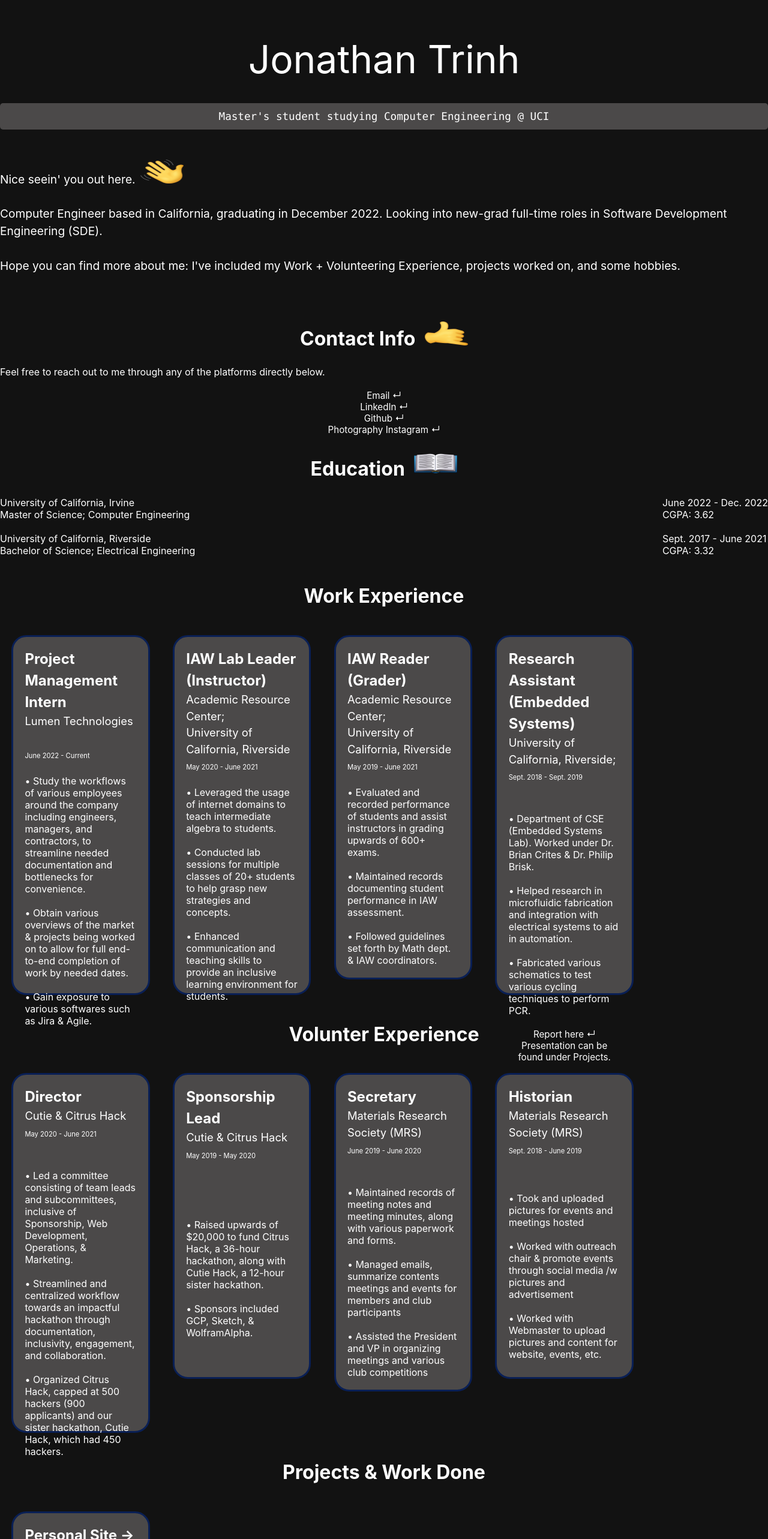
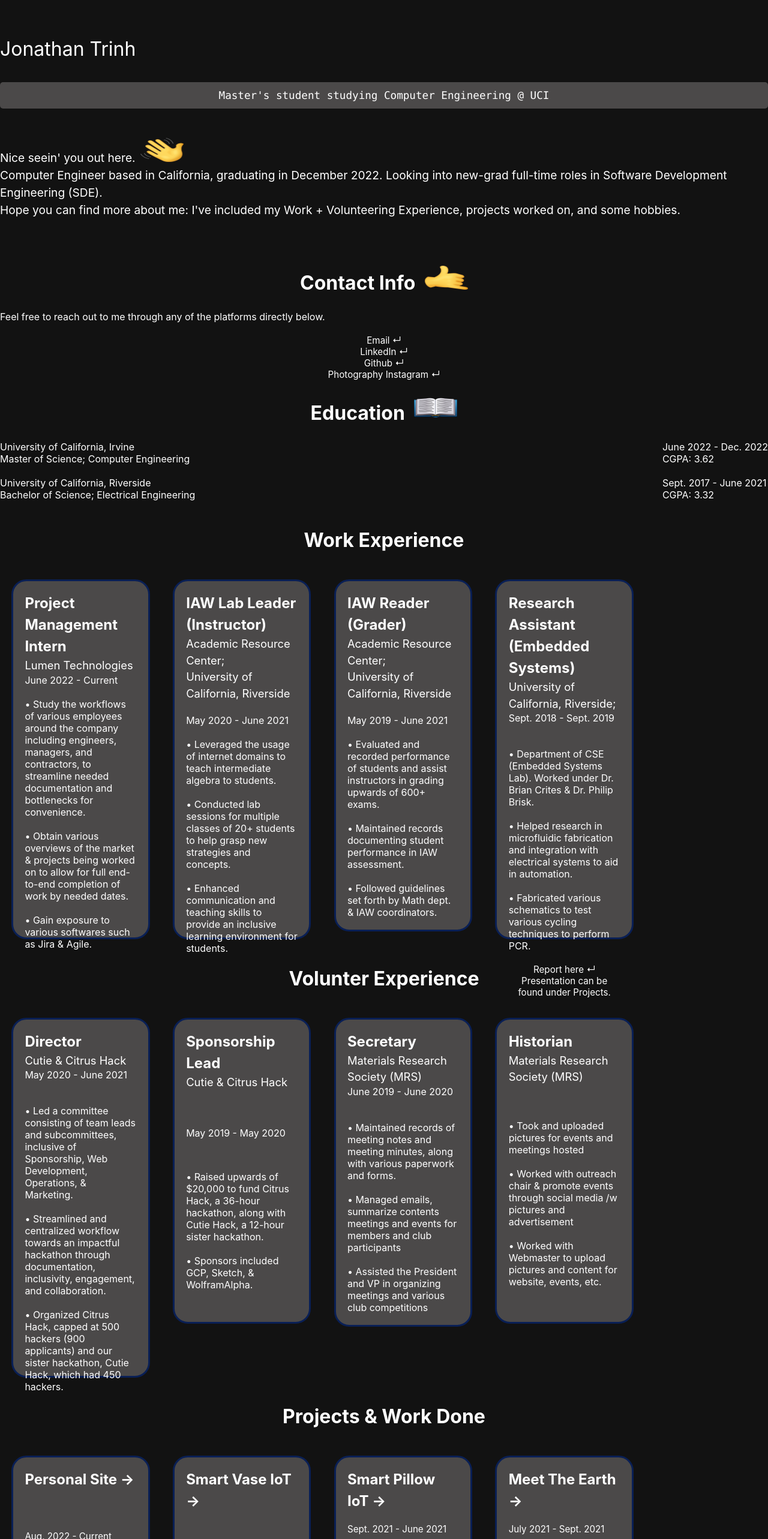
Before and after one commit to jjtrinh99/Website, a Next.js app: page / in a window 1280 px wide. Shown: the top 2566 px of the page at 60% size. Built offline with nearby package versions, Linux system fonts and the light colour scheme.

Commit message:
Updated fixes

```diff
--- a/pages/index.js
+++ b/pages/index.js
@@ -14,20 +14,20 @@ export default function Home() {
       </Head>
 
       <main className={styles.main}>
-        <overallh className={styles.title}>
-           <overallh>Jonathan Trinh</overallh>
-        </overallh>
+        <div className={styles.title}>
+           <div className="overallh">Jonathan Trinh</div>
+        </div>
 
 
-           <br /><p className={styles.code}><div>Master&#39;s student studying Computer Engineering &#64; UCI </div>
+           <br /><p className={styles.code}>Master&#39;s student studying Computer Engineering &#64; UCI
       </p>
 
-       <p className={styles.description}><div>Nice seein&#39; you out here&#46;<span className={styles.logo}>
-            <Image src="/waving-hand.png" width={72} height={40} alt="emoji"/> </span></div>
-            <br /> <div>Computer Engineer based in California&#44; graduating in December 2022&#46;
-          Looking into new-grad full-time roles in Software Development Engineering &#40;SDE&#41;&#46;</div>
+       <p className={styles.description}>Nice seein&#39; you out here&#46;<span className={styles.logo}>
+            <Image src="/waving-hand.png" width={72} height={40} alt="emoji"/> </span>
+            <br />Computer Engineer based in California&#44; graduating in December 2022&#46;
+          Looking into new-grad full-time roles in Software Development Engineering &#40;SDE&#41;&#46;
 
-        <br /><div>Hope you can find more about me&#58; I&#39;ve included my Work + Volunteering Experience&#44; projects worked on&#44; and some hobbies&#46;</div>
+        <br />Hope you can find more about me&#58; I&#39;ve included my Work + Volunteering Experience&#44; projects worked on&#44; and some hobbies&#46;
       </p>
 
        <br /><h2>Contact Info <span className={styles.logo}>
@@ -65,7 +65,8 @@ export default function Home() {
           <div>
 
             <div  className={styles.card}>
-              <p><title>Project Management Intern</title><div>Lumen Technologies </div><br /> <date>June 2022 - Current</date></p>
+              <p><title>Project Management Intern</title>Lumen Technologies<br /></p>
+              <div className="date">June 2022 - Current</div>
               <br />
               &#8226;  Study the workflows of various employees around the company including engineers&#44; managers&#44; and contractors&#44; to streamline needed documentation and bottlenecks for convenience&#46;
               <br /><br />&#8226;  Obtain various overviews of the market &amp; projects being worked on to allow for full end-to-end completion of work by needed dates&#46;
@@ -74,8 +75,8 @@ export default function Home() {
 
             <div  className={styles.card}>
               <p><title>IAW Lab Leader &#40;Instructor&#41;</title>
-                <br /><div>Academic Resource Center; <br /> University of California&#44; Riverside
-                <date><br />May 2020 - June 2021</date></div></p>
+                <br />Academic Resource Center; <br /> University of California&#44; Riverside</p>
+                <div className="date"><br />May 2020 - June 2021</div>
                 <br />
                 &#8226;  Leveraged the usage of internet domains to teach intermediate algebra to students&#46;
                 <br /><br />&#8226;  Conducted lab sessions for multiple classes of 20+ students to help grasp new strategies and concepts&#46;
@@ -83,7 +84,8 @@ export default function Home() {
             </div>
 
             <div  className={styles.card}>
-              <p><title>IAW Reader &#40;Grader&#41;</title><br /><div>Academic Resource Center; <br /> University of California&#44; Riverside<date><br />May 2019 - June 2021</date></div></p>
+              <p><title>IAW Reader &#40;Grader&#41;</title><br />Academic Resource Center; <br /> University of California&#44; Riverside</p>
+              <div className="date"><br />May 2019 - June 2021</div>
 
               <br />
               &#8226;  Evaluated and recorded performance of students and assist instructors in grading upwards of 600+ exams&#46;
@@ -93,7 +95,8 @@ export default function Home() {
             </div>
 
             <div  className={styles.card}>
-              <p><title>Research Assistant &#40;Embedded Systems&#41;</title><div> University of California&#44; Riverside; <br /><date>Sept&#46; 2018 - Sept&#46; 2019</date></div><br /></p>
+              <p><title>Research Assistant &#40;Embedded Systems&#41;</title> University of California&#44; Riverside; <br /></p>
+              <div className="date">Sept&#46; 2018 - Sept&#46; 2019</div><br />
 
               <br />&#8226;  Department of CSE &#40;Embedded Systems Lab&#41;&#46; Worked under Dr&#46; Brian Crites &amp; Dr&#46; Philip Brisk&#46;
               <br /><br />&#8226;  Helped research in microfluidic fabrication and integration with electrical systems to aid in automation&#46;
@@ -113,7 +116,8 @@ export default function Home() {
               <div>
 
                 <div  className={styles.card}>
-                  <p><title>Director</title><br /><div> Cutie &amp; Citrus Hack <br /><date>May 2020 - June 2021</date></div><br /></p>
+                  <p><title>Director</title><br /> Cutie &amp; Citrus Hack <br /></p>
+                  <div className="date">May 2020 - June 2021</div><br />
                   <br />
                   &#8226; Led a committee consisting of team leads and subcommittees&#44; inclusive of Sponsorship&#44; Web Development&#44; Operations&#44; &amp; Marketing&#46;
                   <br /><br />&#8226; Streamlined and centralized workflow towards an impactful hackathon through documentation&#44; inclusivity&#44; engagement&#44; and collaboration&#46;
@@ -121,14 +125,16 @@ export default function Home() {
                 </div>
 
                 <div  className={styles.card}>
-                  <p><title>Sponsorship Lead</title><br /><div> Cutie &amp; Citrus Hack <br /><date>May 2019 - May 2020</date></div><br /></p>
+                  <p><title>Sponsorship Lead</title><br /> Cutie &amp; Citrus Hack <br /><br /></p>
+                  <div className="date">May 2019 - May 2020</div>
                   <br />
                   &#8226; Raised upwards of $20&#44;000 to fund Citrus Hack&#44; a 36-hour hackathon&#44; along with Cutie Hack&#44; a 12-hour sister hackathon&#46;
                   <br /><br />&#8226;  Sponsors included GCP&#44; Sketch&#44; &amp; WolframAlpha&#46;
                 </div>
 
                 <div  className={styles.card}>
-                  <p><title>Secretary</title><br /><div> Materials Research Society &#40;MRS&#41;<br /><date>June 2019 - June 2020</date></div><br /></p>
+                  <p><title>Secretary</title><br /> Materials Research Society &#40;MRS&#41;<br /></p>
+                  <div className="date">June 2019 - June 2020</div><br />
                   <br />
                   &#8226;  Maintained records of meeting notes and meeting minutes&#44; along with various paperwork and forms&#46;
                   <br /><br />&#8226; Managed emails&#44; summarize contents meetings and events for members and club participants
@@ -136,7 +142,8 @@ export default function Home() {
                 </div>
 
                 <div  className={styles.card}>
-                  <p><title>Historian</title><br /><div> Materials Research Society &#40;MRS&#41;<br /><date>Sept&#46; 2018 - June 2019</date></div><br /></p>
+                  <p><title>Historian</title><br /> Materials Research Society &#40;MRS&#41;<br /></p>
+
                   <br />
                   &#8226;  Took and uploaded pictures for events and meetings hosted
                   <br /><br />&#8226; Worked with outreach chair &amp; promote events through social media /w pictures and advertisement
@@ -153,20 +160,22 @@ export default function Home() {
           >
             <h2>Projects &amp; Work Done</h2>
 
-          <div>
+
 
             <a href="https://jonathantrinh.vercel.app/" target="_blank" rel="noreferrer" className={styles.card}>
-              <p><title>Personal Site &rarr; </title><date><br />Aug. 2022 - Current</date></p>
+              <p><title>Personal Site &rarr; </title></p>
+              <div className="date"><br />Aug. 2022 - Current</div>
               <br />&#8226; Making my personal site&#46; Working on adding features to make the site look better&#33;
               <br /><br /> &#8226; Built with React&#44; NextJS&#44; and deployed through Vercel&#46;
               <br /><br /> &#8226; Special shoutout to Rajbir Johar&#44; Danial Beg&#44; and Suhas Jagannath&#46;
             </a>
 
-          </div>
 
-            <a href="https://docs.google.com/document/d/1Xkci0hA98UrtymjMoVoA1M5H1dRsxnQ0aHoMEtcKdek/edit?usp=sharing" target="_blank" rel="noreferrer" className={styles.card}>
 
-              <p><title>Smart Vase IoT &rarr;</title><date><br /> Nov&#46; 2021 - Dec&#46; 2021</date></p>
+          <a href="https://docs.google.com/document/d/1Xkci0hA98UrtymjMoVoA1M5H1dRsxnQ0aHoMEtcKdek/edit?usp=sharing" target="_blank" rel="noreferrer" className={styles.card}>
+
+              <p><title>Smart Vase IoT &rarr;</title></p>
+              <div className="date"><br /> Nov&#46; 2021 - Dec&#46; 2021</div>
 
               <br />&#8226; Created an IoT Device&#46; Tracks a vase via smart monitoring to extend the shelf life of flowers&#46;
               <br /><br />&#8226; Monitors water levels of vase&#44; temperature&#44; humidity&#44; and light levels of environment&#46;
@@ -174,8 +183,9 @@ export default function Home() {
 
           </a>
 
-            <a href="hhttps://docs.google.com/document/d/1K9Kk7v5S7woE3pdP6iqIU7xLfaW-thwBnI_xWZO0x8k/edit" target="_blank" rel="noreferrer" className={styles.card}>
-            <p> <title>Smart Pillow IoT &rarr;</title><date><br /> Sept&#46; 2021 - June 2021</date></p>
+          <a href="hhttps://docs.google.com/document/d/1K9Kk7v5S7woE3pdP6iqIU7xLfaW-thwBnI_xWZO0x8k/edit" target="_blank" rel="noreferrer" className={styles.card}>
+            <p> <title>Smart Pillow IoT &rarr;</title></p>
+            <div className="date"><br /> Sept&#46; 2021 - June 2021</div>
             <br />&#8226; Senior Design in Embedded Systems&#46;
             <br /><br />&#8226; Developed a Smart Pillow geared towards Health IoT &amp; Embedded Systems&#44; specifically through the creation of a Smart Device&#46;
             <br /><br />&#8226; Includes mechanical actuation&#44; temperature heating &amp; cooling of the pillow&#44; heart rate sensing&#44; and snoring detection&#46;
@@ -184,23 +194,26 @@ export default function Home() {
           </a>
 
 
-            <a href="https://docs.google.com/document/d/1pYLFrX4qAp_fLJdlanWYrLAlOdWDGDz_FReZX_Z_H0Q/edit" target="_blank" rel="noreferrer" className={styles.card}>
-            <p><title>Meet The Earth &rarr; </title><date><br /> July 2021 - Sept&#46; 2021</date></p>
+          <a href="https://docs.google.com/document/d/1pYLFrX4qAp_fLJdlanWYrLAlOdWDGDz_FReZX_Z_H0Q/edit" target="_blank" rel="noreferrer" className={styles.card}>
+            <p><title>Meet The Earth &rarr; </title></p>
+            <div className="date"><br /> July 2021 - Sept&#46; 2021</div>
             <br />&#8226; iOS App Development. Implemented on XCode 11 with Swift 5&#46;1
             <br /><br />&#8226; Collaborated with and led a team to develop an iOS App&#46; Github included in the technical report&#46;
             <br /><br />&#8226; Geared towards a user&#39;s health and fitness&#44; specifically in powerlifting&#46;
             <br /><br />&#8226; Utilizes CocoaPads and Firebase to implement Calendar Framework &amp; RealTime Database&#46;
           </a>
 
-            <a href="https://docs.google.com/presentation/d/120sBDQv1Sr-K6onshXQiYKaA25wh7cVHcz5I15wKU9Q/edit#slide=id.p" target="_blank" rel="noreferrer" className={styles.card}>
-            <p><title>Low Cost PCR on Microfluidic Device &rarr;</title><date><br />Sept 2018 - Sept&#46; 2019</date></p>
+          <a href="https://docs.google.com/presentation/d/120sBDQv1Sr-K6onshXQiYKaA25wh7cVHcz5I15wKU9Q/edit#slide=id.p" target="_blank" rel="noreferrer" className={styles.card}>
+            <p><title>Low Cost PCR on Microfluidic Device &rarr;</title></p>
+            <div className="date"><br />Sept 2018 - Sept&#46; 2019</div>
               <br />&#8226;Designed microfluidic chips to create a prototypical PCR chip and a functional environment to perform PCR
               <br /><br />&#8226;  Created the initial microfluidic device based on a sample PCR assay&#46;
               <br /><br />&#8226;  Participated in initial wet and dry testing to validate device integrity and heating ability&#46;
           </a>
 
-            <a href="https://docs.google.com/document/d/155uo9RAQhZOzTAOQ9Ve1RDytzQzga8hz/edit?usp=sharing&amp;ouid=109920275224725165600&amp;rtpof=true&amp;sd=true" target="_blank" rel="noreferrer" className={styles.card}>
-           <p><title>Smart Street Intersection &rarr;</title><date><br /> May 2019 - June 2019</date></p>
+          <a href="https://docs.google.com/document/d/155uo9RAQhZOzTAOQ9Ve1RDytzQzga8hz/edit?usp=sharing&amp;ouid=109920275224725165600&amp;rtpof=true&amp;sd=true" target="_blank" rel="noreferrer" className={styles.card}>
+            <p><title>Smart Street Intersection &rarr;</title></p>
+            <div className="date"><br /> May 2019 - June 2019</div>
             <br />&#8226;  Project in Embedded Systems
             <br /><br />&#8226;  Used an Atmega1284&#46; Programmed with C to communicate between various Piezo and IR Sensors&#46;
             <br /><br />&#8226;  Used various sensors and LEDs to display who is in the intersection&#44; helping to simulate a more efficient &amp; energy saving infrastructure&#46;
--- a/styles/Home.module.css
+++ b/styles/Home.module.css
@@ -2,6 +2,11 @@
   padding: 0 2rem;
 }
 
+.overallh{
+  text-align: center;
+  font-size: 4rem;
+  color: white;
+}
 
 .main {
   min-height: 100vh;
@@ -58,6 +63,12 @@
   line-height: 1.5;
   font-size: 1.2rem;
   /* text-align: center; */
+}
+
+.date{
+  color: white;
+  text-align: center;
+  font-size: 0.7rem;
 }
 
 .code {
--- a/styles/globals.css
+++ b/styles/globals.css
@@ -12,11 +12,7 @@ a {
   text-align: center;
   font-size: 0.95rem;
 }
-date{
-  color: white;
-  text-align: center;
-  font-size: 0.7rem;
-}
+
 h1{
   text-align: center;
   font-size: 2rem;
@@ -30,11 +26,7 @@ h2{
 * {
   box-sizing: border-box;
 }
-overallh{
-  text-align: center;
-  font-size: 4rem;
-  color: white;
-}
+
 
 .id1 {
   /*text-align: center;*/
```
